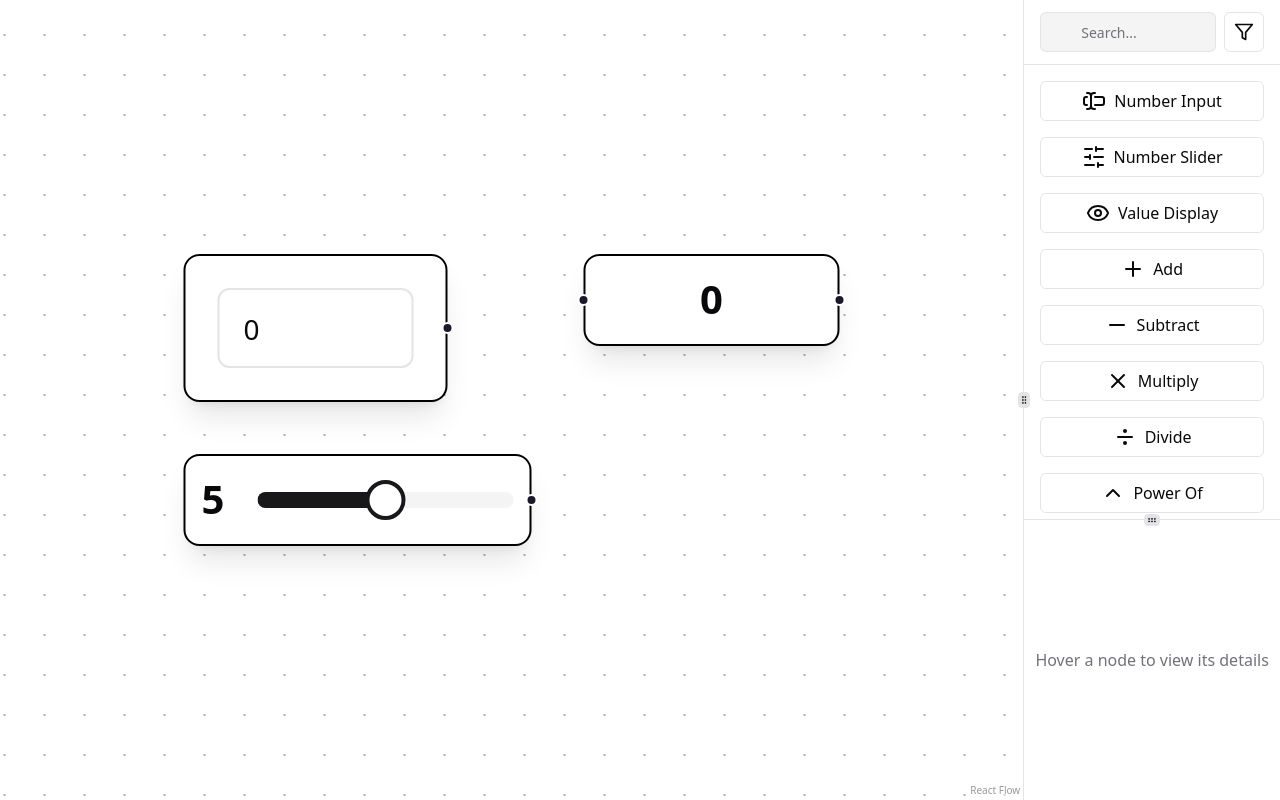
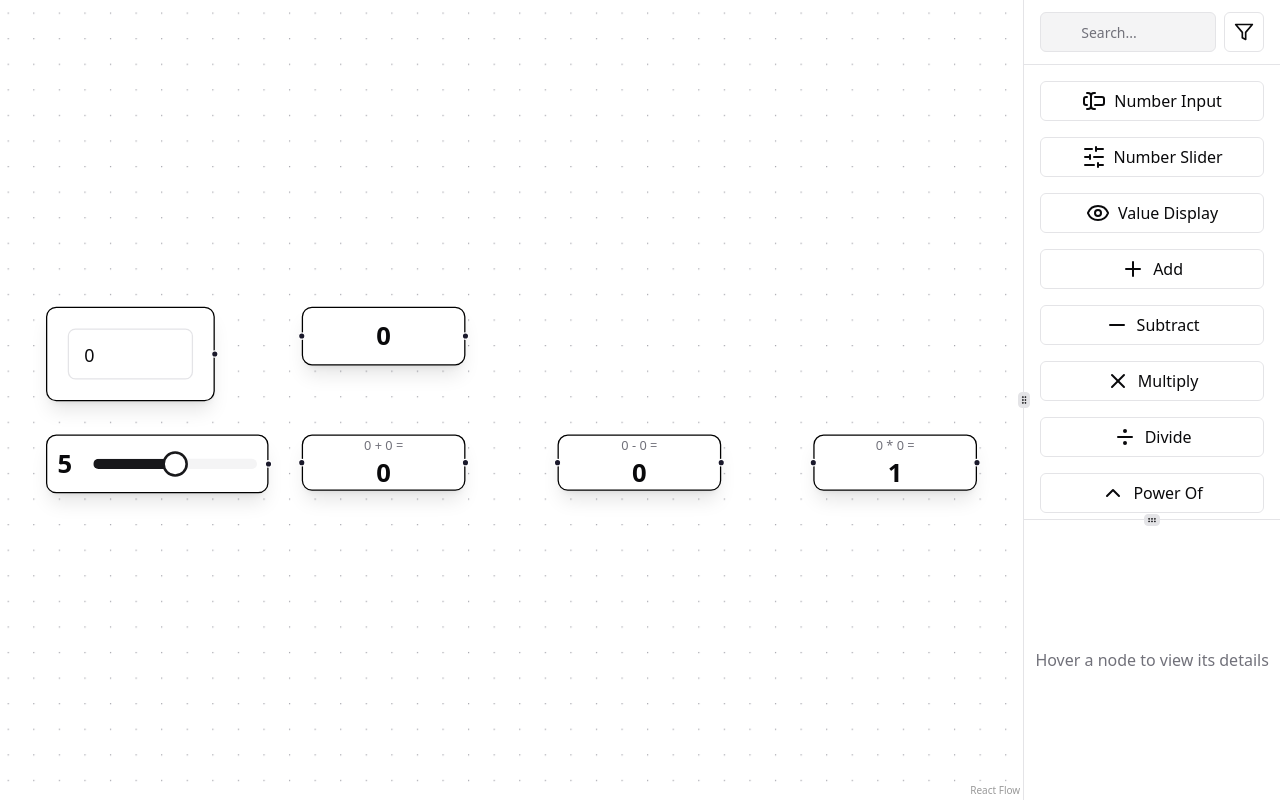
Before and after one commit to not-first/flow-calculator, a React (Vite) app: page / in a window 1280 px wide. Built offline with nearby package versions, Linux system fonts and the light colour scheme.

Commit message:
basic equations somewhat working, capped calculation nodes to 2 inputs each

```diff
--- a/src/nodes/calculation.tsx
+++ b/src/nodes/calculation.tsx
@@ -0,0 +1,105 @@
+import { Handle, Position, useHandleConnections, useNodesData, useReactFlow } from "@xyflow/react";
+import { useEffect, useState } from "react";
+import type { NodeType } from ".";
+
+type calculationTypes = "add" | "subtract" | "multiply" | "divide";
+type PropTypes = {
+  data: { value: number; type: calculationTypes };
+  id: string;
+  calculationType: calculationTypes;
+};
+
+export function CalculationNode({ data, id, calculationType }: PropTypes) {
+  const { updateNodeData } = useReactFlow();
+  const connections = useHandleConnections({
+    type: "target",
+  });
+
+  const [sourceList, setSourceList] = useState<string[]>([]);
+  useEffect(() => {
+    console.log(connections);
+    const sources = connections.map((connection) => connection.source);
+    console.log("sources", sources);
+    setSourceList(sources);
+  }, [connections]);
+
+  const nodeData = useNodesData(sourceList);
+
+  useEffect(() => {
+    let calculation = 0;
+    switch (calculationType) {
+      case "add":
+        calculation =
+          nodeData.length > 0
+            ? nodeData.slice(1).reduce((acc, node) => acc + node.data.value, nodeData[0].data.value)
+            : 0;
+        break;
+      case "subtract":
+        calculation =
+          nodeData.length > 0
+            ? nodeData.slice(1).reduce((acc, node) => acc - node.data.value, nodeData[0].data.value)
+            : 0;
+        break;
+      case "multiply":
+        calculation =
+          nodeData.length > 0
+            ? nodeData.slice(1).reduce((acc, node) => acc * node.data.value, nodeData[0].data.value)
+            : 1;
+        break;
+      case "divide":
+        calculation =
+          nodeData.length > 0
+            ? nodeData
+                .slice(1)
+                .reduce((acc, node) => (node.data.value !== 0 ? acc / node.data.value : acc), nodeData[0].data.value)
+            : 1;
+        break;
+    }
+    updateNodeData(id, { value: calculation });
+  }, [sourceList, nodeData]);
+
+  return (
+    <>
+      <Handle type="target" position={Position.Left} />
+      <div className="flex h-11 w-32 flex-col gap-0 rounded-lg border border-black bg-white p-0 text-center shadow-lg">
+        <Equation nodeData={nodeData} calculationType={calculationType} />
+        <h1 className="font-bold text-xl">{data.value || 0}</h1>
+      </div>
+      <Handle type="source" position={Position.Right} />
+    </>
+  );
+}
+
+function Equation({ nodeData, calculationType }: { nodeData: NodeType[]; calculationType: calculationTypes }) {
+  const firstNumber = nodeData[0]?.data.value || 0;
+  const secondNumber = nodeData[1]?.data.value || 0;
+  let text: string;
+  switch (calculationType) {
+    case "add":
+      text = `${firstNumber} + ${secondNumber} =`;
+      break;
+    case "subtract":
+      text = `${firstNumber} - ${secondNumber} =`;
+      break;
+    case "multiply":
+      text = `${firstNumber} * ${secondNumber} =`;
+      break;
+    default:
+      text = "-";
+      break;
+  }
+
+  return <p className="text-[10px] text-muted-foreground">{text}</p>;
+}
+
+export function AddNode(props: PropTypes) {
+  return <CalculationNode {...props} calculationType="add" />;
+}
+
+export function SubtractNode(props: PropTypes) {
+  return <CalculationNode {...props} calculationType="subtract" />;
+}
+
+export function MultiplyNode(props: PropTypes) {
+  return <CalculationNode {...props} calculationType="multiply" />;
+}
--- a/src/nodes/index.tsx
+++ b/src/nodes/index.tsx
@@ -16,6 +16,7 @@ import {
 
 import { InputNumberNode, SliderNumberNode } from "./input-number";
 import ValueDisplayNode from "./value-display";
+import { AddNode, MultiplyNode, SubtractNode } from "./calculation";
 
 type NodeData = { value: number; type?: string };
 export type NodeType = Node<NodeData, types>;
@@ -23,9 +24,9 @@ const customNodes: NodeTypes = {
   inputNumber: InputNumberNode,
   sliderNumber: SliderNumberNode,
   valueDisplay: ValueDisplayNode,
-  //   add: AddNode,
-  //   subtract: SubtractNode,
-  //   multiply: MultiplyNode,
+  add: AddNode,
+  subtract: SubtractNode,
+  multiply: MultiplyNode,
   //   divide: DivideNode,
   //   powerOf: PowerOfNode,
   //   rootOf: RootOfNode,
@@ -224,4 +225,13 @@ export const nodes: NodeDefinition[] = [
   },
 ];
 
+let currentId = "10";
+export function getId() {
+  const id = currentId;
+  const nextId = parseInt(currentId) + 1;
+  currentId = nextId.toString();
+
+  return id;
+}
+
 export { customNodes as nodeTypes };
--- a/src/store.tsx
+++ b/src/store.tsx
@@ -1,4 +1,4 @@
-import type { NodeType, types } from "@/nodes";
+import { getId, type NodeType, type types } from "@/nodes";
 import { DragEndEvent, DragStartEvent } from "@dnd-kit/core";
 import {
   addEdge,
@@ -33,6 +33,24 @@ const initialNodes = [
     data: { value: 5 },
     position: { x: 100, y: 200 },
   },
+  {
+    id: '4',
+    type: 'add',
+    data: { value: 0 },
+    position: { x: 300, y: 200 },
+  },
+  {
+    id: '5',
+    type: 'subtract',
+    data: { value: 0 },
+    position: { x: 500, y: 200 },
+  },
+  {
+    id: '6',
+    type: 'multiply',
+    data: { value: 0 },
+    position: { x: 700, y: 200 },
+  }
 ];
 
 const initialEdges: Edge[] = [
@@ -87,6 +105,9 @@ const useFlowStore = create<FlowStore>()((set, get) => ({
     if (connection.source === connection.target) {
       return false;
     }
+
+    const targetNode = get().nodes.find((node) => node.id === connection.target);
+    console.log("Target node:", targetNode);
     return true;
   },
   selectedNodeType: null,
@@ -112,7 +133,7 @@ const useFlowStore = create<FlowStore>()((set, get) => ({
         y: 100,
       };
       const newNode: NodeType = {
-        id: "new-node",
+        id: getId(),
         type: nodeType,
         position: position,
         data: { value: 0 },
```
